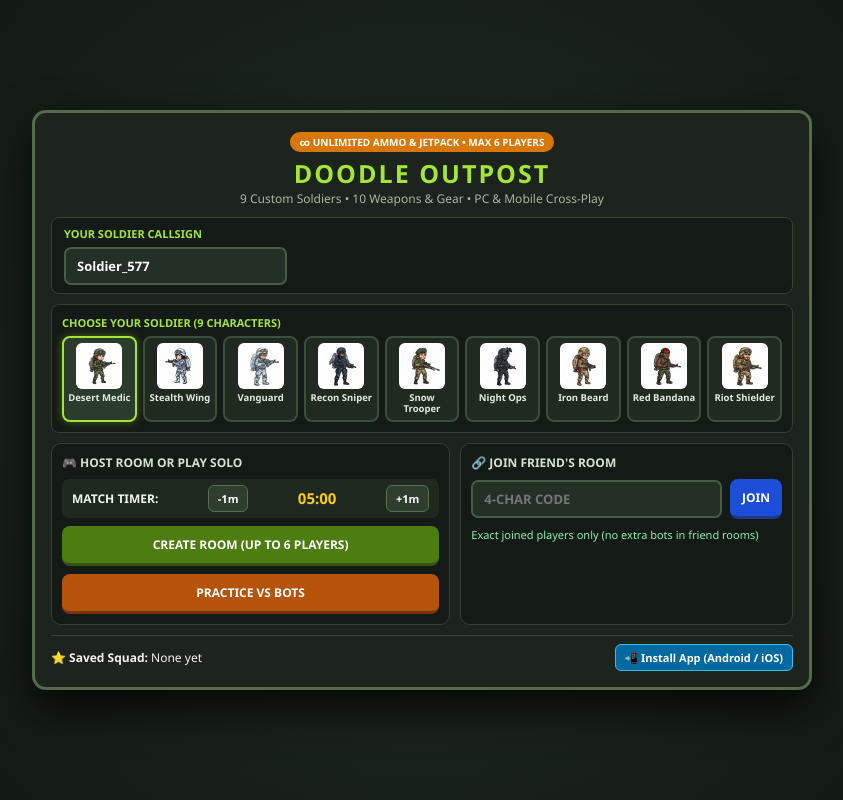
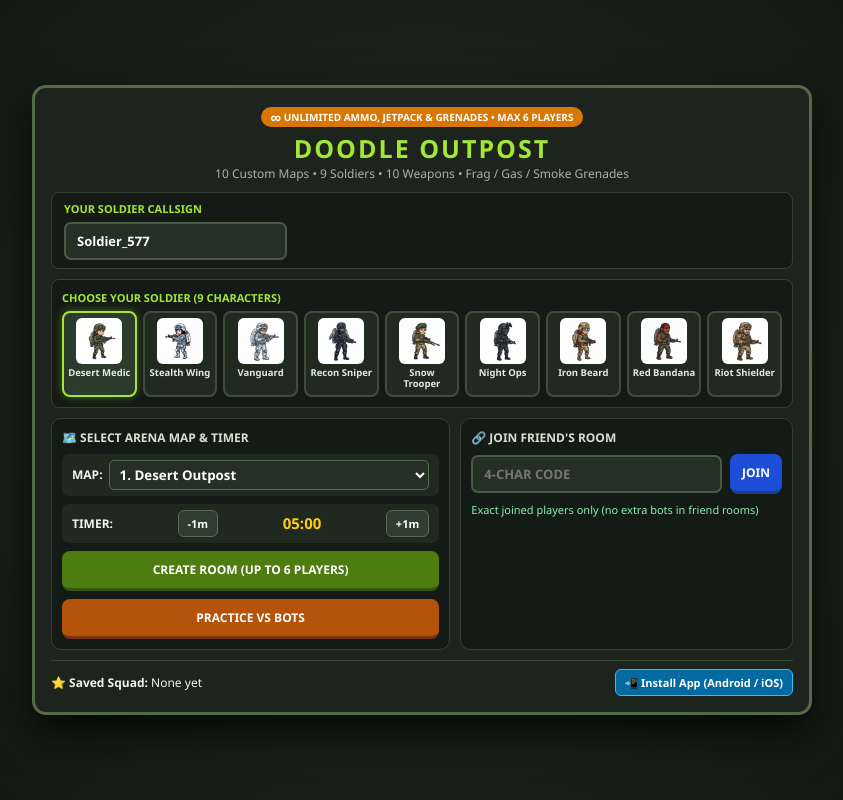
Before and after one commit to chandegaraharsh464-ui/Mini-militia-, a plain HTML site: page index.html in a window 1280 px wide. Shown: the whole page, without its empty margins (218-1061 px from the left). Drawn offline with Linux system fonts and the light colour scheme.

Commit message:
Update index.html

```diff
--- a/index.html
+++ b/index.html
@@ -6,7 +6,7 @@
   <meta name="theme-color" content="#1a241b" />
   <meta name="apple-mobile-web-app-capable" content="yes" />
   <meta name="apple-mobile-web-app-title" content="Doodle Outpost" />
-  <title>Doodle Outpost — 9 Soldiers & 10 Weapons</title>
+  <title>Doodle Outpost — 10 Maps, 9 Soldiers & 10 Weapons</title>
   <link rel="manifest" href="manifest.json" />
   <link rel="stylesheet" href="style.css" />
   <script src="https://cdn.jsdelivr.net/npm/peerjs@1.5.5/dist/peerjs.min.js"></script>
@@ -16,9 +16,9 @@
   <div id="lobbyScreen" class="overlay">
     <div class="lobby-card">
       <div class="lobby-header">
-        <div class="badge-unlimited">∞ UNLIMITED AMMO & JETPACK • MAX 6 PLAYERS</div>
+        <div class="badge-unlimited">∞ UNLIMITED AMMO, JETPACK & GRENADES • MAX 6 PLAYERS</div>
         <h1>DOODLE OUTPOST</h1>
-        <p class="subtitle">9 Custom Soldiers • 10 Weapons & Gear • PC & Mobile Cross-Play</p>
+        <p class="subtitle">10 Custom Maps • 9 Soldiers • 10 Weapons • Frag / Gas / Smoke Grenades</p>
       </div>
 
       <div class="player-setup">
@@ -32,12 +32,27 @@
         <div id="characterGrid" class="char-grid"></div>
       </div>
 
-      <!-- TIMER PRESET & MULTIPLAYER / SOLO CONTROLS -->
+      <!-- MAP SELECTOR, TIMER & MULTIPLAYER CONTROLS -->
       <div class="action-grid">
         <div class="panel">
-          <h3>🎮 HOST ROOM OR PLAY SOLO</h3>
+          <h3>🗺️ SELECT ARENA MAP & TIMER</h3>
           <div class="timer-row">
-            <span>MATCH TIMER:</span>
+            <span>MAP:</span>
+            <select id="mapSelect" style="flex:1; margin-left:6px; background:#243025; color:#fff; border:1px solid #566e54; padding:4px 6px; border-radius:5px; font-weight:800;">
+              <option value="0">1. Desert Outpost</option>
+              <option value="1">2. Underground Bunker</option>
+              <option value="2">3. Abandoned Scrapyard</option>
+              <option value="3">4. Jungle River Camp</option>
+              <option value="4">5. Catacombs Mine</option>
+              <option value="5">6. Arctic Snow Base</option>
+              <option value="6">7. Reactor Core</option>
+              <option value="7">8. Bio-Hazard Lab</option>
+              <option value="8">9. Mountain Helipad</option>
+              <option value="9">10. Maximum Prison</option>
+            </select>
+          </div>
+          <div class="timer-row">
+            <span>TIMER:</span>
             <button type="button" id="lobbyTimeMinus" class="btn-sm">-1m</button>
             <strong id="lobbyTimerDisplay">05:00</strong>
             <button type="button" id="lobbyTimePlus" class="btn-sm">+1m</button>
@@ -125,7 +140,7 @@
         </div>
       </div>
 
-      <!-- EDITABLE LIVE TIMER (+/-) & PROXIMITY MIC TOGGLE -->
+      <!-- EDITABLE LIVE TIMER (+/-), MAP NAME & MIC TOGGLE -->
       <div class="hud-center">
         <div class="live-timer-box">
           <button id="timeMinusBtn" class="t-btn" title="Decrease Time">-30s</button>
@@ -155,7 +170,7 @@
       <button id="leaveMatchBtn" class="btn btn-red" style="width:100%;margin-top:10px;">EXIT TO LOBBY</button>
     </div>
 
-    <!-- MOBILE DUAL JOYSTICKS -->
+    <!-- MOBILE DUAL JOYSTICKS & GRENADE TYPE SWITCHER -->
     <div id="mobileControls">
       <div id="leftStickZone" class="stick-zone">
         <div class="stick-base"><div id="leftKnob" class="stick-knob"></div></div>
@@ -163,7 +178,8 @@
       </div>
 
       <div id="rightActionCluster">
-        <button id="btnGrenade" class="action-circle btn-gas" title="Gas Grenade">☢️<small>∞</small></button>
+        <button id="btnGrenadeType" class="action-circle" style="border-color:#a3e635; font-size:10px;" title="Switch Grenade">FRAG<small>TYPE</small></button>
+        <button id="btnGrenade" class="action-circle btn-gas" title="Throw Grenade">💣<small>∞</small></button>
         <button id="btnZoom" class="action-circle btn-zoom" title="Sniper Zoom">🔍</button>
         <button id="btnSwap" class="action-circle btn-swap" title="Next Weapon">🔄</button>
       </div>
```
